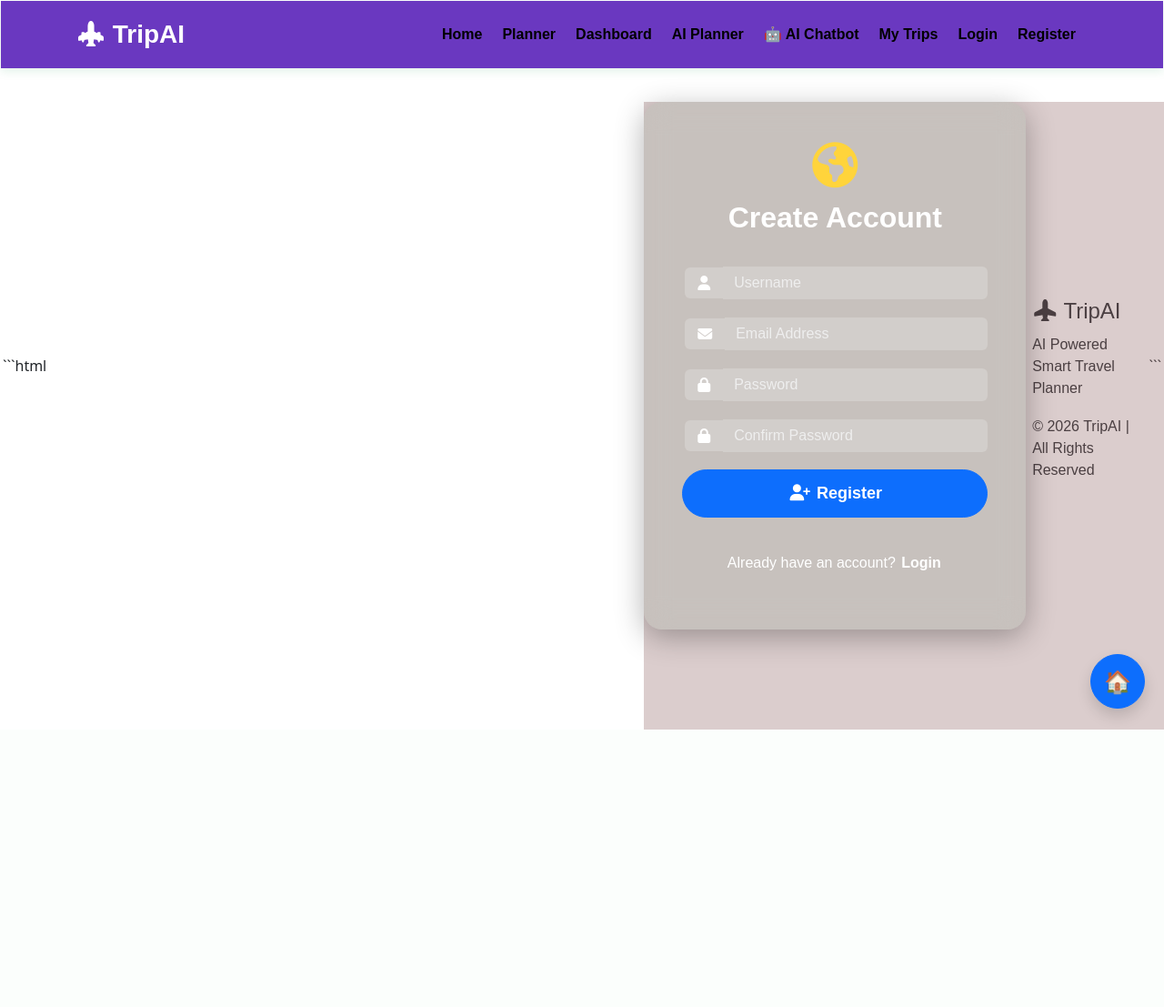
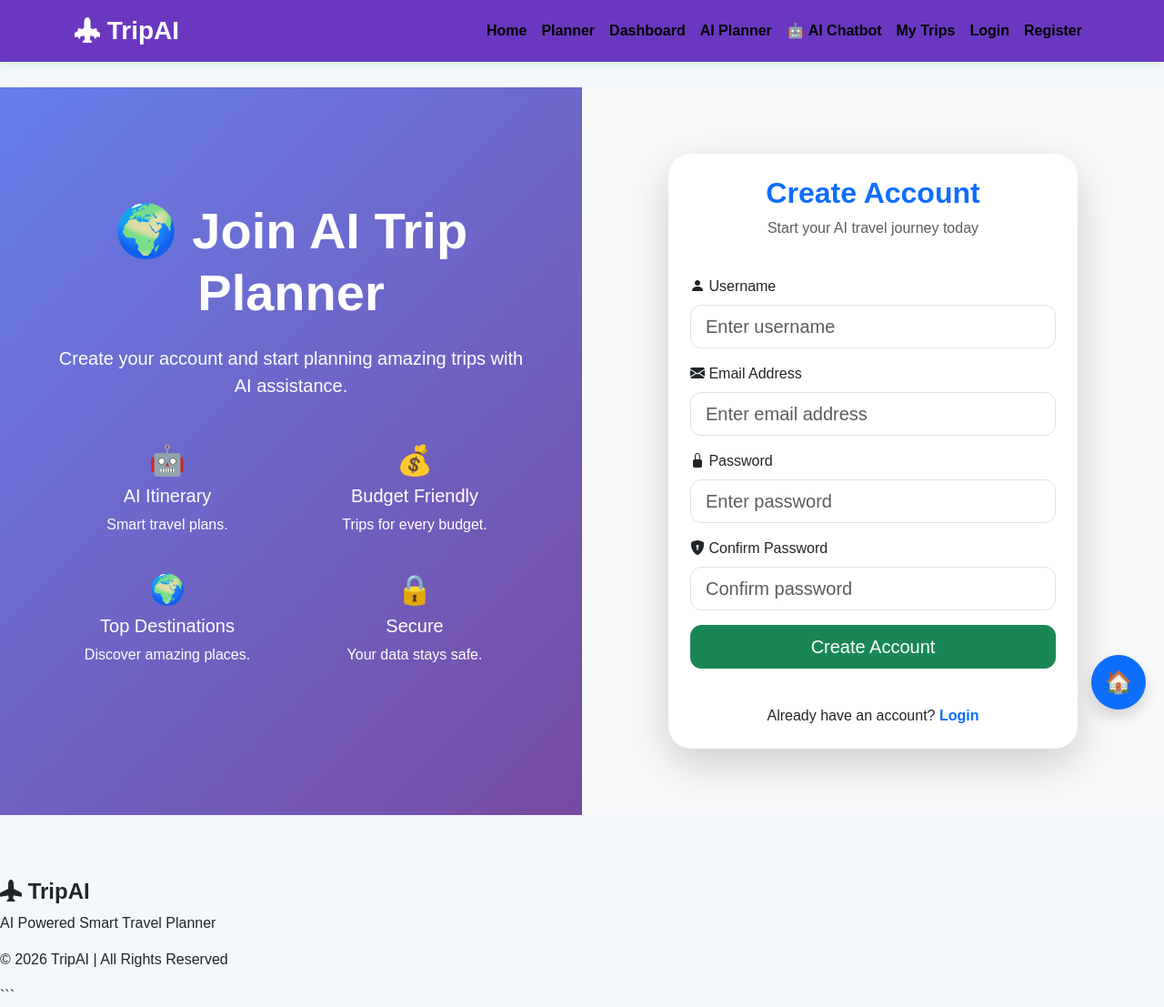
Before and after one commit to dnyanu-123/python-traning, a Flask app: page /register in a window 1280 px wide. Shown: the whole page at 91% size. Before the commit the page ends 802 px from the top, so only its background shows below. Run offline with Flask 3, Linux system fonts and the light colour scheme; some libraries are stand-ins or nearby versions.

Commit message:
pro project

```diff
--- a/templates/register.html
+++ b/templates/register.html
@@ -1,270 +1,159 @@
-{% extends 'base.html' %}
+{% extends "base.html" %}
 
 {% block title %}Register{% endblock %}
 
 {% block content %}
 
-<!DOCTYPE html>
-<html lang="en">
-<head>
-<meta charset="UTF-8">
-<meta name="viewport" content="width=device-width, initial-scale=1.0">
+<div class="container-fluid">
+    <div class="row min-vh-100">
 
-<title>Register | AI Trip Planner</title>
+        <!-- Left Section -->
+        <div class="col-lg-6 d-none d-lg-flex align-items-center justify-content-center text-white"
+             style="background: linear-gradient(135deg,#667eea,#764ba2);">
 
-<link href="https://cdn.jsdelivr.net/npm/bootstrap@5.3.3/dist/css/bootstrap.min.css" rel="stylesheet">
+            <div class="text-center p-5">
 
-<link rel="stylesheet"
-href="https://cdnjs.cloudflare.com/ajax/libs/font-awesome/6.6.0/css/all.min.css">
+                <h1 class="display-4 fw-bold mb-4">
+                    🌍 Join AI Trip Planner
+                </h1>
+
+                <p class="fs-5 mb-5">
+                    Create your account and start planning amazing trips with AI assistance.
+                </p>
+
+                <div class="row">
+
+                    <div class="col-6 mb-4">
+                        <h2>🤖</h2>
+                        <h5>AI Itinerary</h5>
+                        <p>Smart travel plans.</p>
+                    </div>
+
+                    <div class="col-6 mb-4">
+                        <h2>💰</h2>
+                        <h5>Budget Friendly</h5>
+                        <p>Trips for every budget.</p>
+                    </div>
+
+                    <div class="col-6 mb-4">
+                        <h2>🌍</h2>
+                        <h5>Top Destinations</h5>
+                        <p>Discover amazing places.</p>
+                    </div>
+
+                    <div class="col-6 mb-4">
+                        <h2>🔒</h2>
+                        <h5>Secure</h5>
+                        <p>Your data stays safe.</p>
+                    </div>
+
+                </div>
+
+            </div>
+        </div>
+
+        <!-- Register Form -->
+        <div class="col-lg-6 d-flex align-items-center justify-content-center bg-light">
+
+            <div class="card shadow-lg border-0 p-4 register-card">
+
+                <div class="text-center mb-4">
+                    <h2 class="fw-bold text-primary">Create Account</h2>
+                    <p class="text-muted">Start your AI travel journey today</p>
+                </div>
+
+                <form method="POST">
+
+                    <div class="mb-3">
+                        <label class="form-label">
+                            <i class="bi bi-person-fill"></i> Username
+                        </label>
+
+                        <input type="text"
+                               name="username"
+                               class="form-control form-control-lg"
+                               placeholder="Enter username"
+                               required>
+                    </div>
+
+                    <div class="mb-3">
+                        <label class="form-label">
+                            <i class="bi bi-envelope-fill"></i> Email Address
+                        </label>
+
+                        <input type="email"
+                               name="email"
+                               class="form-control form-control-lg"
+                               placeholder="Enter email address"
+                               required>
+                    </div>
+
+                    <div class="mb-3">
+                        <label class="form-label">
+                            <i class="bi bi-lock-fill"></i> Password
+                        </label>
+
+                        <input type="password"
+                               name="password"
+                               class="form-control form-control-lg"
+                               placeholder="Enter password"
+                               required>
+                    </div>
+
+                    <div class="mb-3">
+                        <label class="form-label">
+                            <i class="bi bi-shield-lock-fill"></i> Confirm Password
+                        </label>
+
+                        <input type="password"
+                               name="confirm_password"
+                               class="form-control form-control-lg"
+                               placeholder="Confirm password"
+                               required>
+                    </div>
+
+                    <button type="submit"
+                            class="btn btn-success btn-lg w-100">
+                        Create Account
+                    </button>
+
+                </form>
+
+                <div class="text-center mt-4">
+                    Already have an account?
+                    <a href="{{ url_for('login') }}"
+                       class="text-decoration-none fw-bold">
+                        Login
+                    </a>
+                </div>
+
+            </div>
+
+        </div>
+
+    </div>
+</div>
 
 <style>
 
-*{
-    margin:1;
-    padding:1;
-    box-sizing:border-box;
-    font-family:Arial, Helvetica, sans-serif;
-}
-
-body{
-
-    height:100vh;
-
-    display:flex;
-    justify-content:center;
-    align-items:center;
-
-   background :url (" https://www.magnific.com/free-photos-vectors/registration-background ");
-
-}
-
-.overlay{
-
-    position:absolute;
-    width:100%;
-    height:100%;
-    background:rgba(152, 111, 111, 0.35);
-
-}
-
-.register-box{
-
-    position:relative;
-
-    width:420px;
-
-    padding:40px;
-
-    background:rgba(89, 128, 102, 0.15);
-
-    backdrop-filter:blur(15px);
-
-    border-radius:20px;
-
-    box-shadow:0 8px 32px rgba(0,0,0,.3);
-
-    color:white;
-
-    z-index:10;
-}
-
-.register-box h2{
-
-    text-align:center;
-
-    margin-bottom:30px;
-
-    font-weight:bold;
-}
-
-.input-group{
-
-    margin-bottom:18px;
-}
-
-.input-group-text{
-
-    background:rgba(255,255,255,.20);
-
-    border:none;
-
-    color:white;
+.register-card{
+    width:450px;
+    border-radius:25px;
 }
 
 .form-control{
-
-    background:rgba(255,255,255,.20);
-
-    border:none;
-
-    color:white;
+    border-radius:12px;
 }
 
-.form-control::placeholder{
-
-    color:#eee;
+.btn{
+    border-radius:12px;
 }
 
-.form-control:focus{
-
-    background:rgba(255,255,255,.25);
-
-    color:white;
-
-    box-shadow:none;
-}
-
-.btn-register{
-
-    width:100%;
-
-    border-radius:30px;
-
-    padding:12px;
-
-    font-size:18px;
-
-    font-weight:bold;
-
-    transition:.3s;
-}
-
-.btn-register:hover{
-
-    transform:translateY(-3px);
-
-    box-shadow:0 5px 15px rgba(0,123,255,.4);
-}
-
-.bottom{
-
-    text-align:center;
-
-    margin-top:20px;
-}
-
-.bottom a{
-
-    color:white;
-
-    text-decoration:none;
-
-    font-weight:bold;
-}
-
-.bottom a:hover{
-
-    text-decoration:underline;
-}
-
-.logo{
-
-    text-align:center;
-
-    font-size:50px;
-
-    margin-bottom:10px;
-
-    color:#FFD43B;
+.register-card:hover{
+    transform:translateY(-5px);
+    transition:0.3s;
 }
 
 </style>
 
-</head>
-
-<body>
-
-<div class="overlay"></div>
-
-<div class="register-box">
-
-<div class="logo">
-<i class="fa-solid fa-earth-americas"></i>
-</div>
-
-<h2>Create Account</h2>
-
-<form action="/register" method="POST">
-
-<div class="input-group">
-
-<span class="input-group-text">
-<i class="fa fa-user"></i>
-</span>
-
-<input
-type="text"
-name="username"
-class="form-control"
-placeholder="Username"
-required>
-
-</div>
-
-<div class="input-group">
-
-<span class="input-group-text">
-<i class="fa fa-envelope"></i>
-</span>
-
-<input
-type="email"
-name="email"
-class="form-control"
-placeholder="Email Address"
-required>
-
-</div>
-
-<div class="input-group">
-
-<span class="input-group-text">
-<i class="fa fa-lock"></i>
-</span>
-
-<input
-type="password"
-name="password"
-class="form-control"
-placeholder="Password"
-required>
-
-</div>
-
-<div class="input-group">
-
-<span class="input-group-text">
-<i class="fa fa-lock"></i>
-</span>
-
-<input
-type="password"
-name="confirm_password"
-class="form-control"
-placeholder="Confirm Password"
-required>
-
-</div>
-
-<button class="btn btn-primary btn-register">
-<i class="fa-solid fa-user-plus"></i>
- Register
-</button>
-
-<div class="bottom">
-
-<p class="mt-3">
-Already have an account?
-<a href="/login">Login</a>
-</p>
-
-</div>
-
-</form>
-
-</div>
-
-</body>
-</html>
 {% endblock %}
-background:url("{{ url_for('static', filename='images/register_bg.jpg') }}") center center/cover no-repeat;
```
Also changed, not shown: templates/login.html (+148 -142 lines), trip_planner.db.
